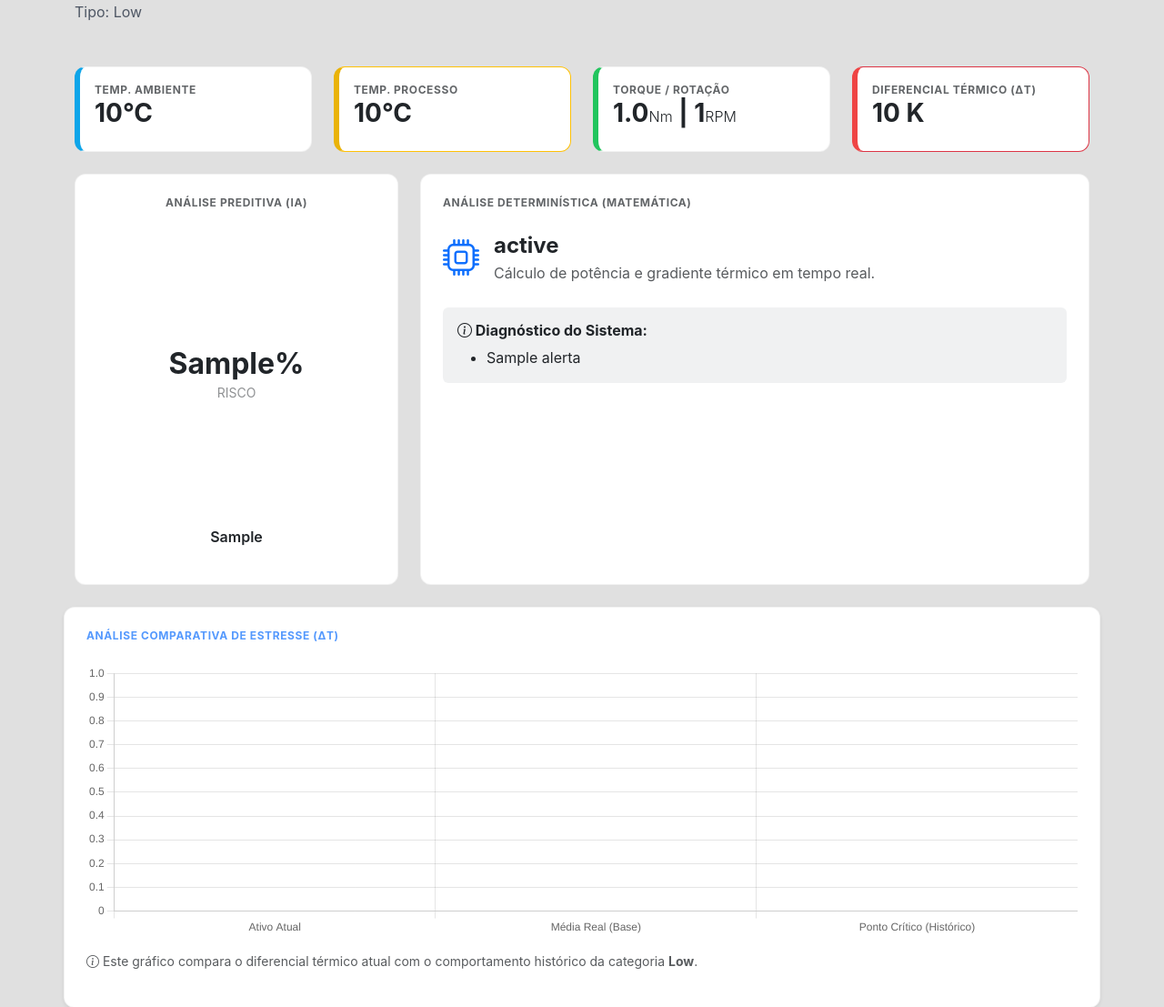
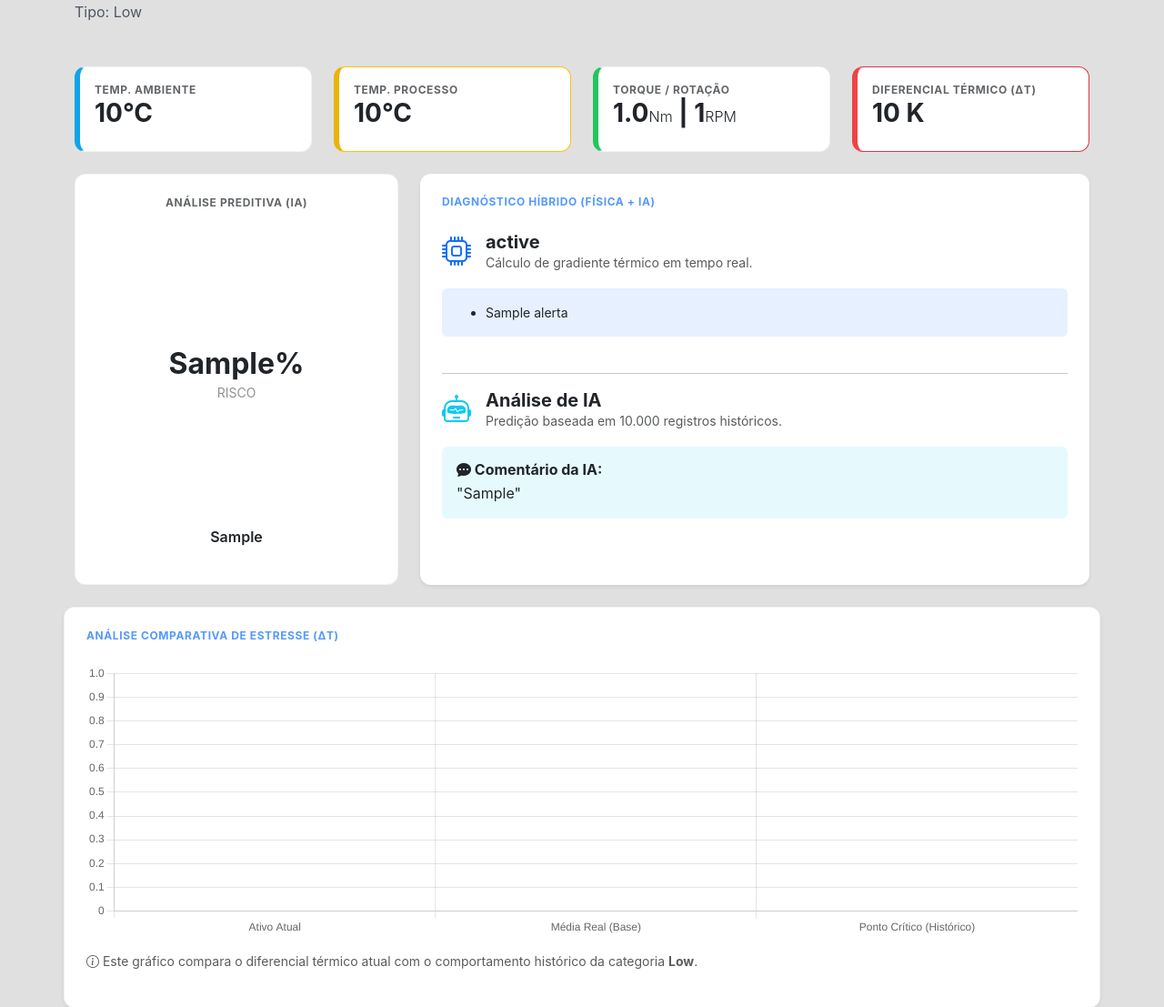
Before and after one commit to LucasDiasAlves/hackathon_inovSpin, a Django app: template monitoramento/templates/monitoramento/index.html in a window 1280 px wide. Shown: the part 248-1355 px from the top of the page at 91% size. Run offline with Django 5.2, Linux system fonts and the light colour scheme; tables that the repository leaves empty hold one stand-in row (values such as "Sample post"); the template is opened without the code that fills it: values that come from a table or form of the project are taken from there, most other values are stand-ins (such as "Sample title", 1, 10 or a date in 2020).

Commit message:
FEAT/Style, - atualziando campo de retorno de comentario de calculo fisico e da IA

```diff
--- a/monitoramento/templates/monitoramento/index.html
+++ b/monitoramento/templates/monitoramento/index.html
@@ -105,27 +105,46 @@
             </div>
 
             <div class="col-md-8">
-                <div class="card p-4 h-100">
-                    <h6 class="metric-label mb-4">Análise Determinística (Matemática)</h6>
-                    <div class="d-flex align-items-center mb-4">
+                <div class="card p-4 h-100 shadow-sm border-0">
+    <h6 class="metric-label mb-4 text-primary">Diagnóstico Híbrido (Física + IA)</h6>
+
+    <div class="d-flex align-items-center mb-3">
         <div class="flex-shrink-0">
-                            <i class="bi bi-cpu fs-1 text-primary"></i>
+            <i class="bi bi-cpu fs-2 text-primary"></i>
         </div>
         <div class="flex-grow-1 ms-3">
-                            <h4 class="fw-bold mb-1">{{ analise.status_matematico }}</h4>
-                            <p class="mb-0 opacity-75">Cálculo de potência e gradiente térmico em tempo real.</p>
+            <h5 class="fw-bold mb-0">{{ analise.status_matematico }}</h5>
+            <p class="small mb-0 opacity-75">Cálculo de gradiente térmico em tempo real.</p>
         </div>
     </div>
 
-                    <div class="alert bg-secondary bg-opacity-10 border-0">
-                        <h6 class="fw-bold"><i class="bi bi-info-circle"></i> Diagnóstico do Sistema:</h6>
-                        <ul class="mb-0">
+    <div class="alert bg-primary bg-opacity-10 border-0 mb-4">
+        <ul class="small mb-0">
             {% for alerta in analise.alertas_matematicos %}
                 <li>{{ alerta }}</li>
             {% empty %}
-                                <li>Parâmetros físicos dentro da normalidade operacional.</li>
+                <li>Parâmetros físicos em conformidade.</li>
             {% endfor %}
         </ul>
+    </div>
+
+    <hr class="my-3 opacity-25">
+
+    <div class="d-flex align-items-center mb-3">
+        <div class="flex-shrink-0">
+            <i class="bi bi-robot fs-2 text-info"></i>
+        </div>
+        <div class="flex-grow-1 ms-3">
+            <h5 class="fw-bold mb-0">Análise de IA</h5>
+            <p class="small mb-0 opacity-75">Predição baseada em 10.000 registros históricos.</p>
+        </div>
+    </div>
+
+    <div class="alert {% if analise.ia_risco_porcentagem > 50 %}bg-danger{% else %}bg-info{% endif %} bg-opacity-10 border-0">
+        <h6 class="fw-bold mb-1">
+            <i class="bi bi-chat-dots-fill"></i> Comentário da IA:
+        </h6>
+        <p class="mb-0 italic">"{{ analise.ia_mensagem }}"</p>
     </div>
 </div>
             </div>
@@ -147,14 +166,13 @@
     <script>
     document.addEventListener('DOMContentLoaded', function() {
         try {
-            // Passamos como string e corrigimos a vírgula via JS
             const dadosGrafico = {
                 atual: parseFloat("{{ grafico_dados.atual|safe }}".replace(',', '.')),
                 media_cat: parseFloat("{{ grafico_dados.media_cat|safe }}".replace(',', '.')),
                 media_falha: parseFloat("{{ grafico_dados.media_falha|safe }}".replace(',', '.'))
             };
 
-            console.log("Dados Processados:", dadosGrafico); // Para você conferir no F12
+            console.log("Dados Processados:", dadosGrafico);
 
             if (typeof initGraficoComparativo === "function") {
                 initGraficoComparativo(dadosGrafico);
```
Also changed, not shown: monitoramento/views.py (+20 -0 lines). Lines whose indentation alone changed are shown as unchanged.
